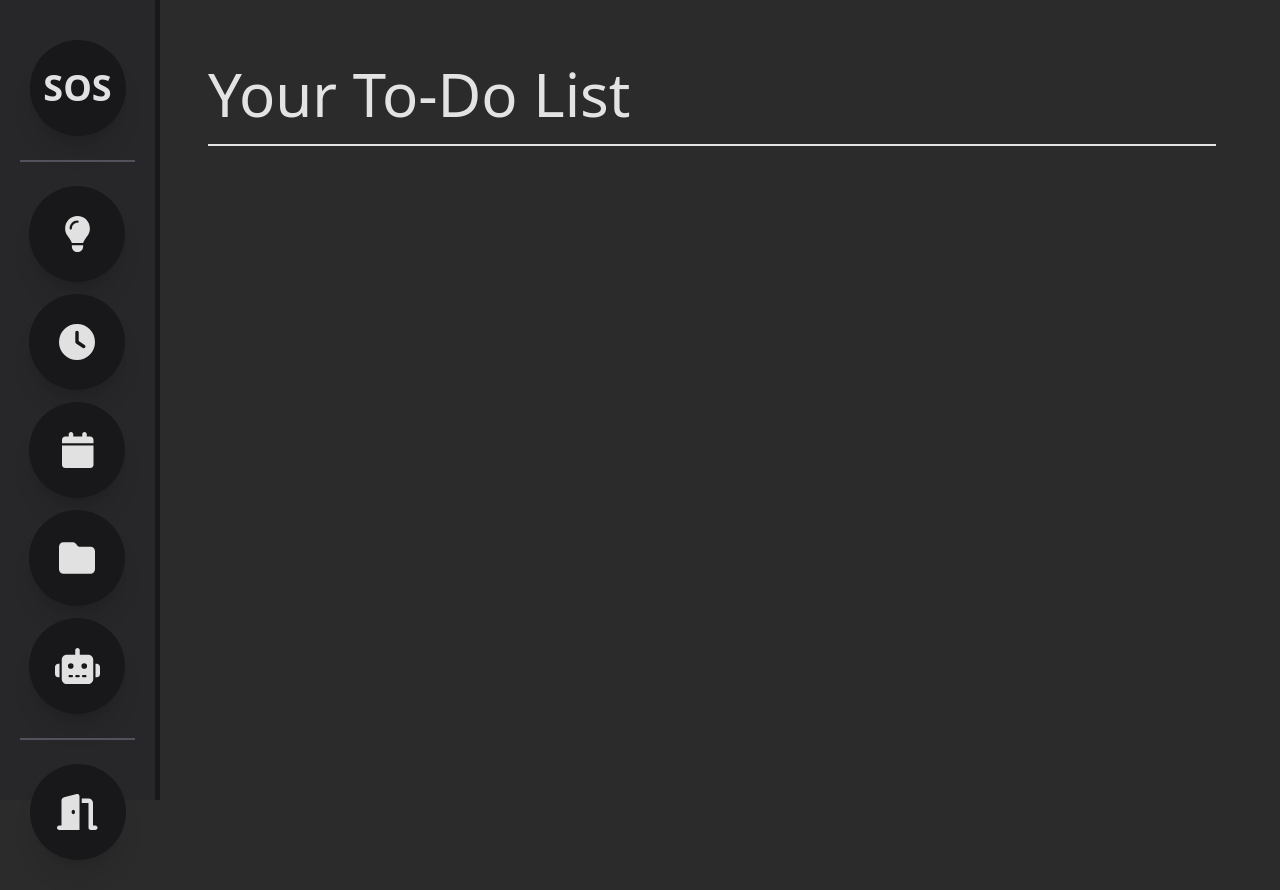
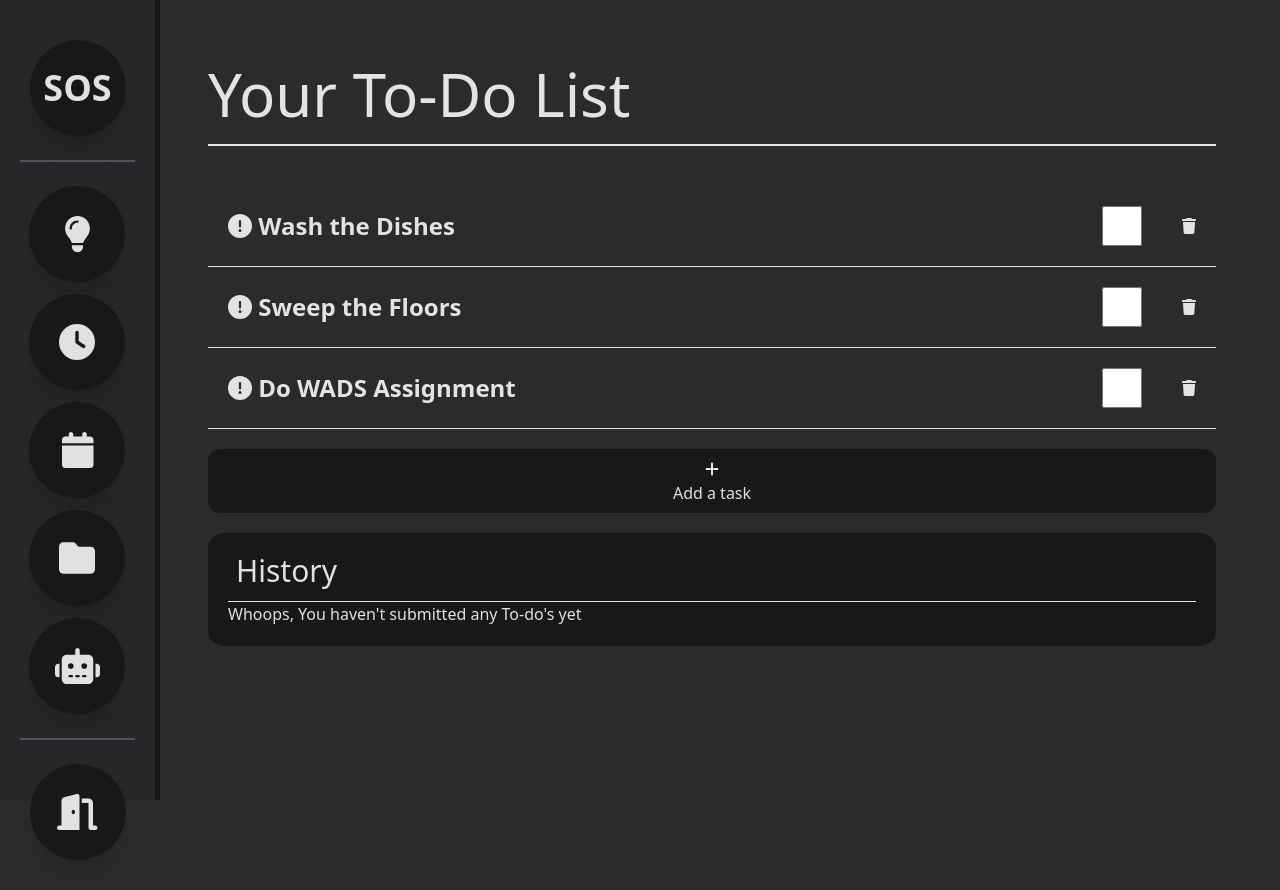
Before and after one commit to AlexanderTheGreat69z/HelpSOS, a React (Vite) app: page / in a window 1280 px wide. Both pictures are taken after a click on the button 77 px from the left and 234 px from the top of the page. Before the commit the page ends 800 px from the top, so only its background shows below. Built offline with nearby package versions, Linux system fonts and the light colour scheme.

Commit message:
Made To-Do List menu

```diff
--- /dev/null
+++ b/src/components/ToDoItem.tsx
@@ -0,0 +1,27 @@
+import { faExclamationCircle, faTrash } from '@fortawesome/free-solid-svg-icons'
+import { FontAwesomeIcon } from '@fortawesome/react-fontawesome'
+import React from 'react'
+
+interface Props{
+    task: string
+    complete: boolean
+}
+
+const ToDoItem:React.FC<Props> = ({ task }) => {
+
+    const styles = {
+        container: "flex flex-row items-center w-full transition-colors hover:bg-[#00000050] border-b-1 p-5 gap-10",
+        task: "flex-grow text-2xl",
+        checkbox: "w-10 h-10",
+    }
+
+    return (
+        <div className={styles.container}>
+            <h1 className={styles.task}><b><FontAwesomeIcon icon={faExclamationCircle}/> {task}</b></h1>
+            <input className={styles.checkbox} type="checkbox" />
+            <button><FontAwesomeIcon icon={faTrash} /></button>
+        </div>
+    )
+}
+
+export default ToDoItem
--- a/src/scenes/ToDoScene.tsx
+++ b/src/scenes/ToDoScene.tsx
@@ -1,12 +1,48 @@
+import { FontAwesomeIcon } from '@fortawesome/react-fontawesome'
 import SceneTitle from '../components/SceneTitle'
+import { faPlus } from '@fortawesome/free-solid-svg-icons'
+import { useState } from 'react'
+import ToDoItem from '../components/ToDoItem'
 
 const ToDoScene = () => {
+
+    const [toDos, setToDos] = useState([
+        {task: "Wash the Dishes", completed: false},
+        {task: "Sweep the Floors", completed: false},
+        {task: "Do WADS Assignment", completed: false},
+    ])
+
+    const test = false
+
+    const styles = {
+        container: "h-[80vh] 2xl:flex xl:flex-row gap-10",
+
+        history: "bg-zinc-900 rounded-2xl 2xl:w-1/4 p-5",
+        histTitle: "text-3xl border-b-1 px-2 pb-3",
+
+        todoList: "flex-grow",
+        todoItems: "",
+        addBtn: "transition-colors w-full bg-zinc-900 hover:bg-zinc-800 py-2 rounded-xl my-5",
+    }
+
     return (
         <section>
             <SceneTitle title='Your To-Do List' />
-            <section>
-
-            </section>
+            <div className={styles.container}>
+                <div className={styles.todoList}>
+                    <div className={styles.todoItems}>
+                        {toDos.map(({task, completed}) => <ToDoItem task={task} complete={completed}/>)}
+                        <button className={styles.addBtn}>
+                            <FontAwesomeIcon icon = {faPlus} />
+                            <h1>Add a task</h1>
+                        </button>
+                    </div>
+                </div>
+                <div className={styles.history}>
+                    <h1 className={styles.histTitle}>History</h1>
+                    {test ? <p>Nice</p> : <p>Whoops, You haven't submitted any To-do's yet</p>}
+                </div>
+            </div>
         </section>
     )
 }
```
